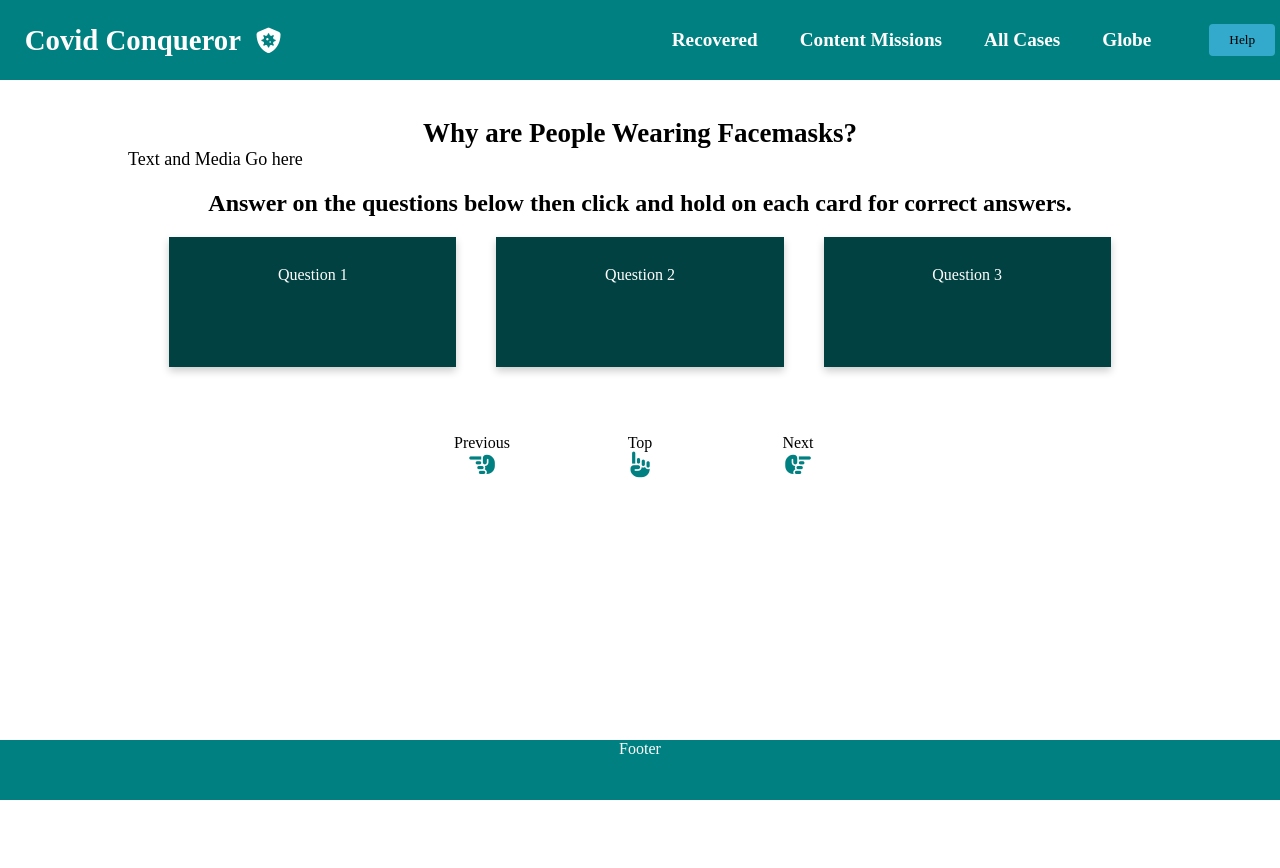
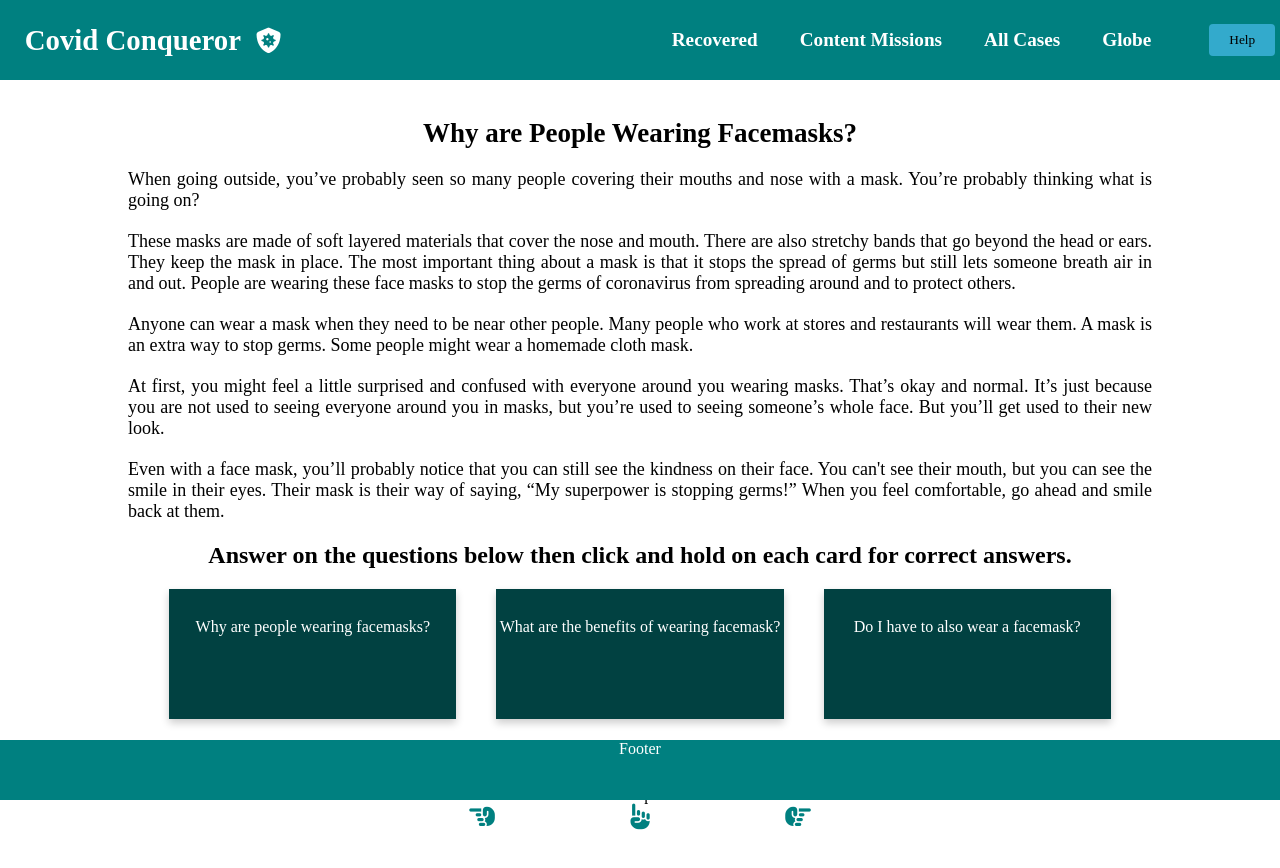
Before and after one commit to choudharynisha/covidconqueror, a React (Create React App) app in the folder client/: page /FaceMasks in a window 1280 px wide. Shown: the top 868 px of the page. Before the commit the page ends 800 px from the top, so only its background shows below. Built offline with nearby package versions, Linux system fonts and the light colour scheme.

Commit message:
uploaded content

```diff
--- /dev/null
+++ b/client/src/Components/Navbar/Globe.css
@@ -0,0 +1,6 @@
+.Textbox{
+    width: 80%;
+    margin: 20px;
+    align-items: center;
+
+  }
--- a/client/src/Components/Navbar/Textbox.css
+++ b/client/src/Components/Navbar/Textbox.css
@@ -73,6 +73,6 @@ color: white;
 transform: rotateY(180deg);
 }
 .paragraph{
-padding-top: 10%;
+  padding-top: 10%;
 
 }
--- a/client/src/Components/Pages/AllCasesGlobe.js
+++ b/client/src/Components/Pages/AllCasesGlobe.js
@@ -1,12 +1,18 @@
 import '../../App.css';
 import COVIDConquerorGlobe from '../Globes/COVIDConquerorGlobe.js';
+import '../../App.css';
+import Threebuttons from '../Navbar/Threebuttons'
+import FooterPage from '../Navbar/Footer'
+import '../Navbar/Textbox.css'
 
 function AllCasesGlobe() {
     return (
         <div className = "App">
             <center>
+
                 <COVIDConquerorGlobe />
                 <br />
+                <FooterPage />
             </center>
         </div>
     );
--- a/client/src/Components/Pages/FaceMasks.js
+++ b/client/src/Components/Pages/FaceMasks.js
@@ -9,26 +9,30 @@ function FaceMasks() {
             <center>
             <div className="Textbox">
               <h2 className = "heading">Why are People Wearing Facemasks?</h2>
-                <p>Text and Media Go here</p>
+                <p className = "text">When going outside, you’ve probably seen so many people covering their mouths and nose with a mask. You’re probably thinking what is going on?</p>
+                <p className = "text">These masks are made of soft layered materials that cover the nose and mouth. There are also stretchy bands that go beyond the head or ears. They keep the mask in place. The most important thing about a mask is that it stops the spread of germs but still lets someone breath air in and out. People are wearing these face masks to stop the germs of coronavirus from spreading around and to protect others.</p>
+                <p className = "text">Anyone can wear a mask when they need to be near other people. Many people who work at stores and restaurants will wear them. A mask is an extra way to stop germs. Some people might wear a homemade cloth mask. </p>
+                <p className = "text">At first, you might feel a little surprised and confused with everyone around you wearing masks. That’s okay and normal. It’s just because you are not used to seeing everyone around you in masks, but you’re used to seeing someone’s whole face. But you’ll get used to their new look. </p>
+                <p className = "text">Even with a face mask, you’ll probably notice that you can still see the kindness on their face. You can't see their mouth, but you can see the smile in their eyes. Their mask is their way of saying, “My superpower is stopping germs!” When you feel comfortable, go ahead and smile back at them. </p>
               </div>
                 <div className="reflection">
                     <h2 >Answer on the questions below then click and hold on each card for correct answers.</h2>
                     <div class="flip-card">
                             <div class="flip-card-inner">
-                                <div class="flip-card-front"><p className = "paragraph">Question 1 </p></div>
-                                <div class="flip-card-back"><p className = "paragraph"> Answer 1</p> </div>
+                                <div class="flip-card-front"><p className = "paragraph">Why are people wearing facemasks?</p></div>
+                                <div class="flip-card-back"><p className = "paragraph"> To stop the spread of Covid-19</p> </div>
                             </div>
                         </div>
                     <div class="flip-card">
                             <div class="flip-card-inner">
-                                <div class="flip-card-front"><p className = "paragraph">Question 2  </p></div>
-                                <div class="flip-card-back"><p className = "paragraph">Answer 2</p> </div>
+                                <div class="flip-card-front"><p className = "paragraph">What are the benefits of wearing facemask?</p></div>
+                                <div class="flip-card-back"><p className = "paragraph"> Stops the spread of germs and protects everyone around me</p> </div>
                             </div>
                         </div>
                         <div class="flip-card">
                             <div class="flip-card-inner">
-                                <div class="flip-card-front"><p className = "paragraph"> Question 3</p></div>
-                                <div class="flip-card-back"><p className = "paragraph">Answer 3 </p></div>
+                                <div class="flip-card-front"><p className = "paragraph">Do I have to also wear a facemask?</p></div>
+                                <div class="flip-card-back"><p className = "paragraph">Yes because I want to have the power to help stop Covid-19. </p></div>
                             </div>
                         </div>
                 </div>
--- a/client/src/Components/Pages/PreventativeMeasures.js
+++ b/client/src/Components/Pages/PreventativeMeasures.js
@@ -9,14 +9,16 @@ function PreventativeMeasures() {
             <center>
             <div className="Textbox">
               <h2 className = "heading">How Can We Prevent the Spread of COVID-19?</h2>
-                <p>Text and Media Go here</p>
+                <p className = "text">Anyone who is sick or feels sick, even if they don’t know if they have Covid-19, should stay home unless they feel like they need to see a doctor. This helps prevent the illness from spreading to other people. </p>
+                <p className = "text">If you are sick, keep away from other people and pets at home. You should also wear a face mask if you have to be around other people. Also, covering your coughs or sneezes with a tissue and washing your hands after is important. You should also try to not share items used by others like plates, food, cups, and bedding. Of course, keep your hands clean and your surroundings. This all may sound very confusing or overwhelming, but doing this gives you the power to stop germs and to protect the ones you love. You should do this until you feel better.</p>
+                <p className = "text">To protect your community, you should stay home and follow what was said above. This is called isolation or quarantine. It may sound scary and lonely, but it will keep the ones you love safe and help you fight Covid-19 from infecting others. </p>
               </div>
                 <div className="reflection">
                     <h2 >Answer on the questions below then click and hold on each card for correct answers.</h2>
                     <div class="flip-card">
                             <div class="flip-card-inner">
-                                <div class="flip-card-front"><p className = "paragraph">Question 1 </p></div>
-                                <div class="flip-card-back"><p className = "paragraph"> Answer 1</p> </div>
+                                <div class="flip-card-front"><p className = "paragraph">How can I help reduce the spread of covid-19 in my neighborhood? </p></div>
+                                <div class="flip-card-back"><p className = "paragraph"> Stay home, stay clean, and stay positive</p> </div>
                             </div>
                         </div>
                     <div class="flip-card">
```
